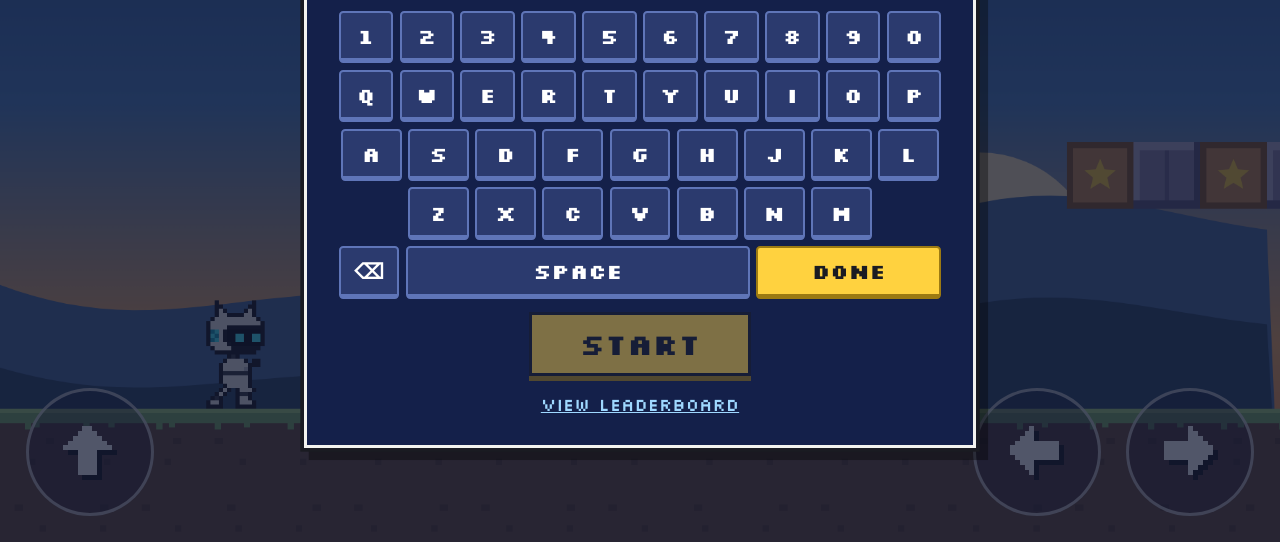
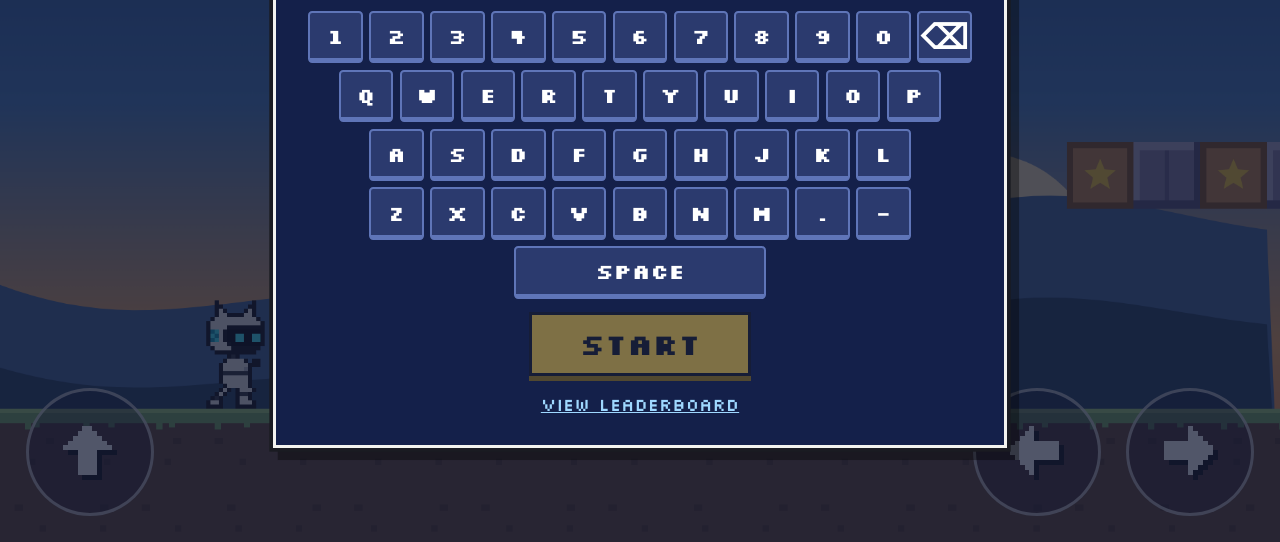
Before and after one commit to keskinahmetf/super-robot, a plain HTML site: page index.html in a window 1280 px wide. Shown: the part 258-800 px from the top of the page. Drawn offline with Linux system fonts and the light colour scheme; animation ran at ten frames a second.

Commit message:
Add files via upload

```diff
--- a/index.html
+++ b/index.html
@@ -37,7 +37,7 @@ canvas:focus{outline:none}
 .panel[hidden]{display:none}
 .card{background:#14204A;color:#F3F3EF;border:calc(.35*var(--u)) solid #F3F3EF;box-shadow:0 0 0 calc(.35*var(--u)) #1A1B22,calc(.8*var(--u)) calc(.8*var(--u)) 0 calc(.35*var(--u)) rgba(0,0,0,.35);padding:calc(2.4*var(--u)) calc(3*var(--u));width:calc(64*var(--u));max-width:100%;display:flex;flex-direction:column;align-items:center;text-align:center;box-sizing:border-box;margin:auto}
 .card.wide{width:calc(72*var(--u));max-width:100%}
-#namePanel .card,#pwPanel .card{--u:var(--uk)}
+#namePanel .card,#pwPanel .card{--u:var(--uk);width:calc(70*var(--u))}
 .card h2{margin:0;font-weight:700;font-size:calc(3.8*var(--u));color:#FFD23F}
 .sub{margin:0;font-size:calc(1.7*var(--u));color:#C9D6F2;line-height:1.4}
 #nameInput{font:700 calc(3*var(--u)) "Silkscreen",monospace;width:100%;max-width:calc(44*var(--u));padding:.35em .6em;border:calc(.35*var(--u)) solid #F3F3EF;background:#0B1330;color:#fff;text-align:center;letter-spacing:.08em;text-transform:uppercase;border-radius:0;box-sizing:border-box}
@@ -48,10 +48,11 @@ canvas:focus{outline:none}
 .osk{display:flex;flex-direction:column;width:100%}
 .osk[hidden]{display:none}
 .osk .row{display:flex;justify-content:center;}
-.osk button{flex:1 1 0;max-width:calc(5.8*var(--u));height:calc(5*var(--u));font:700 calc(2*var(--u)) "Silkscreen",monospace;background:#2B3A6E;color:#fff;border:calc(.25*var(--u)) solid #5F75B8;border-bottom-width:calc(.5*var(--u));border-radius:calc(.4*var(--u));touch-action:manipulation;user-select:none;-webkit-user-select:none;padding:0;cursor:pointer}
+.osk button{flex:0 0 auto;width:calc(5.2*var(--u));height:calc(5*var(--u));font:700 calc(2*var(--u)) "Silkscreen",monospace;background:#2B3A6E;color:#fff;border:calc(.25*var(--u)) solid #5F75B8;border-bottom-width:calc(.5*var(--u));border-radius:calc(.4*var(--u));touch-action:manipulation;user-select:none;-webkit-user-select:none;padding:0;cursor:pointer}
 .osk button:active{transform:translateY(calc(.25*var(--u)));border-bottom-width:calc(.25*var(--u))}
-.osk button.wide{max-width:none;flex:3 1 0}
-.osk button.go{max-width:none;flex:1.6 1 0;background:#FFD23F;color:#1A1B22;border-color:#9C7A12}
+.osk button.wide{width:calc(24*var(--u))}
+.osk button[data-v="BACK"]{font-size:calc(3.2*var(--u));line-height:1}
+.osk button.go{width:calc(16*var(--u));background:#FFD23F;color:#1A1B22;border-color:#9C7A12}
 .primary{font:700 calc(2.8*var(--u)) "Silkscreen",monospace;background:#FFD23F;color:#1A1B22;border:calc(.35*var(--u)) solid #1A1B22;box-shadow:0 calc(.5*var(--u)) 0 #9C7A12;padding:.35em 1.6em;cursor:pointer;touch-action:manipulation}
 .primary:disabled{opacity:.45;cursor:default}
 .primary:active:not(:disabled){transform:translateY(calc(.35*var(--u)));box-shadow:0 calc(.15*var(--u)) 0 #9C7A12}
@@ -843,13 +844,14 @@ const keyBtn = (label, v, cls) => {
   return b;
 };
 function buildKeyboard(box, doneLabel, onKey) {
-  ['1234567890', 'QWERTYUIOP', 'ASDFGHJKL', 'ZXCVBNM'].forEach(r => {
+  const rows = [['1','2','3','4','5','6','7','8','9','0','BACK'], 'QWERTYUIOP'.split(''), 'ASDFGHJKL'.split(''), 'ZXCVBNM.-'.split('')];
+  rows.forEach(r => {
     const row = document.createElement('div'); row.className = 'row';
-    for (const ch of r) row.append(keyBtn(ch, ch));
+    for (const ch of r) row.append(ch === 'BACK' ? keyBtn('⌫', 'BACK') : keyBtn(ch, ch));
     box.append(row);
   });
   const lastRow = document.createElement('div'); lastRow.className = 'row';
-  lastRow.append(keyBtn('⌫', 'BACK'), keyBtn('Space', ' ', 'wide'), keyBtn(doneLabel, 'DONE', 'go'));
+  lastRow.append(doneLabel ? keyBtn(doneLabel, 'DONE', 'go') : keyBtn('Space', ' ', 'wide'));
   box.append(lastRow);
   box.addEventListener('mousedown', e => e.preventDefault());
   box.addEventListener('pointerdown', e => {
@@ -858,7 +860,7 @@ function buildKeyboard(box, doneLabel, onKey) {
     onKey(b.dataset.v);
   });
 }
-buildKeyboard(osk, 'Done', v => { if (v === 'DONE') tryStart(); else typeKey(v); });
+buildKeyboard(osk, '', typeKey);
 
 
 
```
